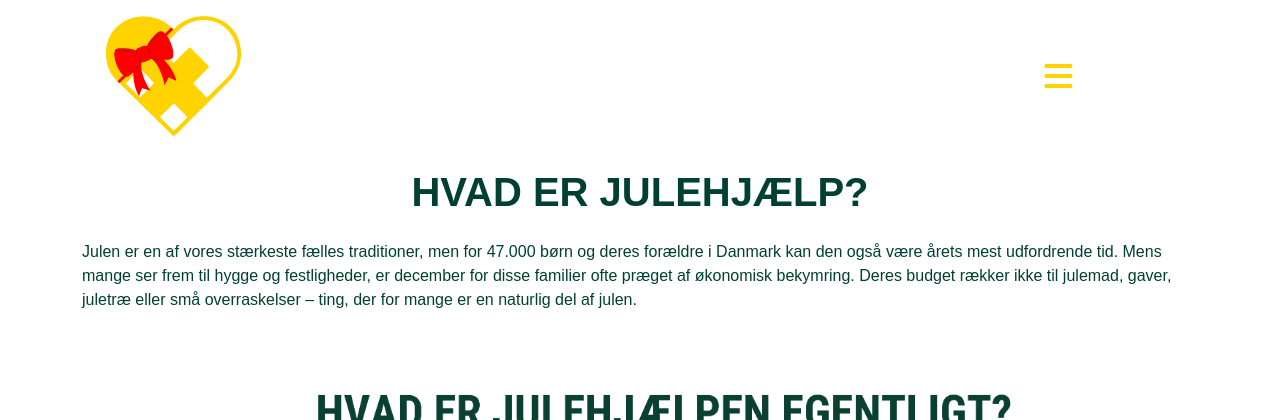
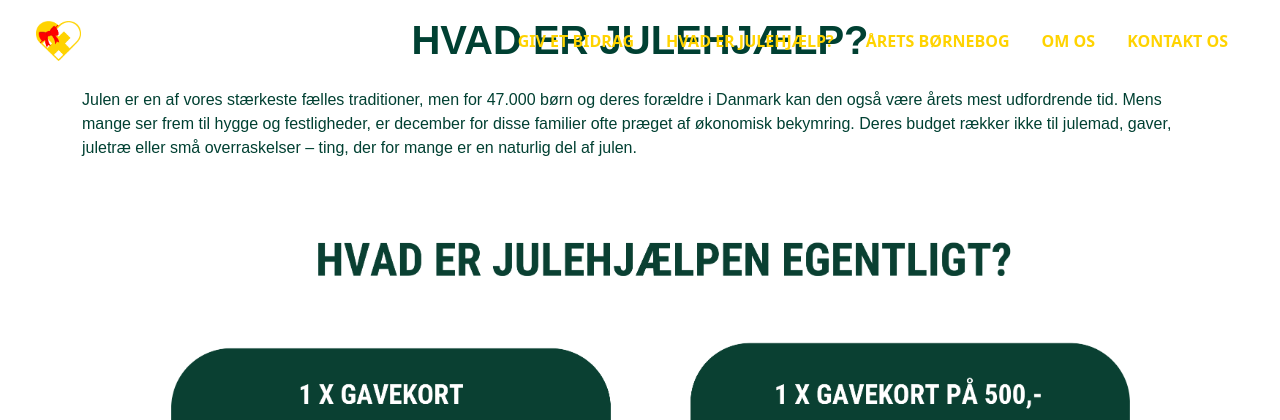
Before and after one commit to sofiepiszczek/Julehjaelp, a PHP site: page /info.php in a window 1280 px wide. Shown: the top 420 px of the page. Run offline with PHP 8.4, Linux system fonts and the light colour scheme; style sheets or scripts are compiled from the project's sources; some libraries are stand-ins or nearby versions; some web fonts are replaced.

Commit message:
navbar til md og lg

```diff
--- a/includes/navbar.php
+++ b/includes/navbar.php
@@ -1,4 +1,4 @@
-<div class="container">
+<div class="container d-md-none d-lg-none">
     <div class="row justify-content-between">
         <div class="col-3 px-4 py-3">
             <img src="../images/LogoGulTrans.png" alt="Lille logo" class="img-fluid">
@@ -25,3 +25,39 @@
         </div>
     </div>
 </div>
+<!-- Navigationsbar til md og lg skærme -->
+<div class="container">
+    <div class="row">
+        <nav class="navbar navbar-expand-md navbar-expand-lg position-absolute top-0 start-0 w-100 px-4 py-3">
+            <div class="container-fluid d-flex justify-content-between align-items-center">
+                <!-- Logo -->
+                <a class="navbar-brand" href="#">
+                    <img src="../images/LogoGulTrans.png" alt="Logo" class="img-fluid" style="max-height: 40px;">
+                </a>
+
+                <!-- Navigation -->
+                <div class="d-none d-md-flex d-lg-flex">
+                    <ul class="nav">
+                        <li class="nav-item">
+                            <a class="nav-link text-yellow fw-bold px-3 text-uppercase" href="#">Giv et bidrag</a>
+                        </li>
+                        <li class="nav-item">
+                            <a class="nav-link text-yellow fw-bold px-3 text-uppercase" href="#">Hvad er julehjælp?</a>
+                        </li>
+                        <li class="nav-item">
+                            <a class="nav-link text-yellow fw-bold px-3 text-uppercase" href="#">Årets børnebog</a>
+                        </li>
+                        <li class="nav-item">
+                            <a class="nav-link text-yellow fw-bold px-3 text-uppercase" href="#">Om os</a>
+                        </li>
+                        <li class="nav-item">
+                            <a class="nav-link text-yellow fw-bold px-3 text-uppercase" href="#">Kontakt os</a>
+                        </li>
+                    </ul>
+                </div>
+            </div>
+        </nav>
+
+
+    </div>
+</div>
```
